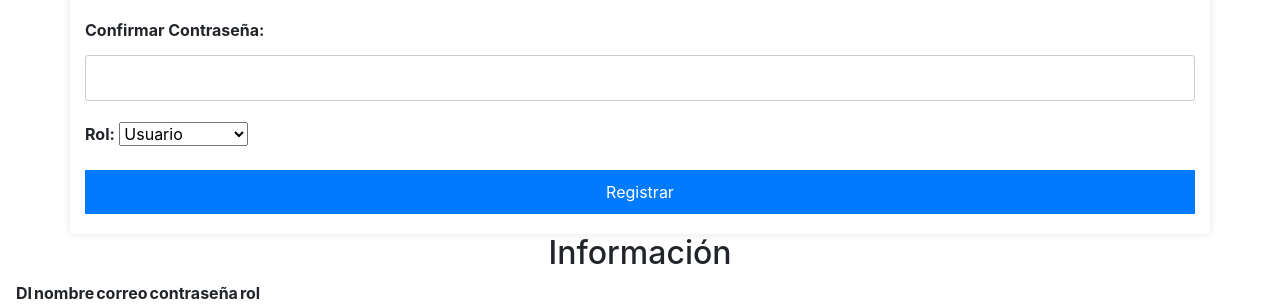
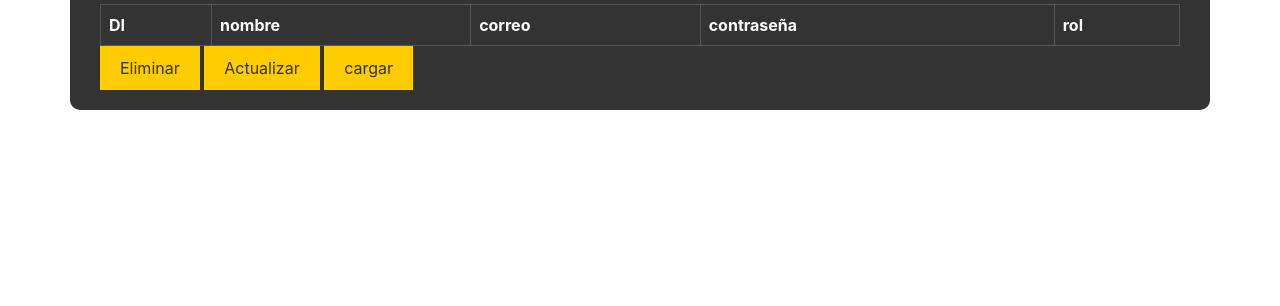
Before and after one commit to Sgmalagon/pruebajs_santy, a plain HTML site: page index.html in a window 1280 px wide. Shown: the part 511-817 px from the top of the page. Drawn offline with nearby package versions, Linux system fonts and the light colour scheme.

Commit message:
Add files via upload

```diff
--- a/controlador_main.js
+++ b/controlador_main.js
@@ -1,30 +1,194 @@
-
+var personas = [];
 class ControladorVista {
     static agregarPersonaATabla(persona) {
         const tabla = document.getElementById("tdatos");
         tabla.innerHTML += persona.obtenerFilaHTML();
+        guardarEnLocalStorage();
+
+
     }
 }
+var idsAgregados = [];
 
-var idsAgregados = [];
 function crearobjecto() {
-
-
     const id = document.getElementById("cc").value;
     const nombre = document.getElementById("nombre").value;
     const correo = document.getElementById("email").value;
     const contraseña = document.getElementById("password").value;
     const rol = document.getElementById("rol").value;
 
-    if (idsAgregados.includes(cc)) {
+
+    if (!id || !nombre || !correo || !contraseña || !rol) {
+        alert("Por favor, complete todos los campos.");
+        return;
+    }
+
+
+    const idRepetido = personas.some(persona => persona.id === id);
+    if (idRepetido) {
         alert("ID duplicado. No se pueden agregar datos duplicados.");
         return;
     }
-    idsAgregados.push(cc);
-
 
     const nuevaPersona = new Persona(id, nombre, correo, contraseña, rol);
 
+    personas.push(nuevaPersona);
 
     ControladorVista.agregarPersonaATabla(nuevaPersona);
+
+    limpiarCampos();
 }
+
+
+function limpiarCampos() {
+    const elementosDeEntrada = document.querySelectorAll('input, select');
+
+    for (let i = 0; i < elementosDeEntrada.length; i++) {
+        const elemento = elementosDeEntrada[i];
+
+        if (elemento.type === 'checkbox' || elemento.type === 'radio') {
+            elemento.checked = false;
+        } else {
+            elemento.value = '';
+        }
+    }
+}
+
+
+function eliminarFilaSeleccionada() {
+    const id = document.getElementById("cc").value;
+
+    const indice = personas.findIndex(persona => persona.id === id);
+
+    if (indice !== -1) {
+        personas.splice(indice, 1);
+
+        guardarEnLocalStorage();
+
+        const tabla = document.getElementById("tdatos");
+        const fila = tabla.getElementsByTagName("tr");
+
+        for (let i = 0; i < fila.length; i++) {
+            const celda = fila[i].getElementsByTagName("td");
+
+            if (celda.length > 0 && celda[0].innerText === id) {
+                fila[i].remove();
+                alert("Datos eliminados correctamente.");
+                return;
+            }
+        }
+    } else {
+        alert("No se puede eliminar, el ID no existe.");
+    }
+}
+
+
+
+function actualizarFilaSeleccionada() {
+    const id = document.getElementById("cc").value;
+    const nombre = document.getElementById("nombre").value;
+    const correo = document.getElementById("email").value;
+    const contraseña = document.getElementById("password").value;
+    const rol = document.getElementById("rol").value;
+
+    if (!id || !nombre || !correo || !contraseña || !rol) {
+        alert("Por favor, complete todos los campos.");
+        return;
+    }
+
+    const indice = personas.findIndex(persona => persona.id === id);
+
+    if (indice !== -1) {
+        personas[indice].nombre = nombre;
+        personas[indice].correo = correo;
+        personas[indice].contraseña = contraseña;
+        personas[indice].rol = rol;
+
+        guardarEnLocalStorage();
+
+        const tabla = document.getElementById("tdatos");
+        const fila = tabla.getElementsByTagName("tr");
+
+        for (let i = 0; i < fila.length; i++) {
+            const celda = fila[i].getElementsByTagName("td");
+            if (celda.length > 0 && celda[0].innerText === id) {
+                celda[1].innerText = nombre;
+                celda[2].innerText = correo;
+                celda[3].innerText = contraseña;
+                celda[4].innerText = rol;
+                alert("Datos actualizados correctamente.");
+                return;
+            }
+        }
+    } else {
+        alert("No se puede actualizar, el ID no existe.");
+    }
+}
+
+
+
+function guardarEnLocalStorage() {
+    localStorage.setItem('personas', JSON.stringify(personas));
+
+}
+
+function updatetabla() {
+
+    const id = document.getElementById("cc").value;
+
+    if (idsAgregados.includes(id)) {
+
+        const nombre = document.getElementById("nombre").value;
+        const correo = document.getElementById("email").value;
+        const contraseña = document.getElementById("password").value;
+        const rol = document.getElementById("rol").value;
+
+        const table = document.getElementById("tdatos");
+        const rows = table.getElementsByTagName("tr");
+
+        for (let i = 0; i < rows.length; i++) {
+
+            const cells = rows[i].getElementsByTagName("td");
+
+            if (cells.length > 0 && cells[0].innerText === id) {
+
+                cells[1].innerText = nombre;
+                cells[2].innerText = correo;
+                cells[3].innerText = contraseña;
+                cells[4].innerText = rol;
+                alert("Datos actualizados correctamente.");
+                return;
+            }
+        }
+
+        alert("Error al encontrar la fila para actualizar.");
+    } else {
+
+        alert("No se puede actualizar, el ID no existe.");
+    }
+}
+
+
+
+
+function cargarDesdeLocalStorage() {
+    const tabla = document.getElementById("tdatos");
+    const personasStr = localStorage.getItem('personas');
+
+    if (!personasStr) {
+        alert("No hay datos almacenados en el localStorage.");
+        return;
+    }
+
+    personas = JSON.parse(personasStr);
+
+    tabla.innerHTML = '<tr><th>DI</th><th>nombre</th><th>correo</th><th>contraseña</th><th>rol</th></tr>';
+
+    for (let i = 0; i < personas.length; i++) {
+        const persona = personas[i];
+        const filaHTML = `<tr><td>${persona.id}</td><td>${persona.nombre}</td><td>${persona.correo}</td><td>${persona.contraseña}</td><td>${persona.rol}</td></tr>`;
+        tabla.innerHTML += filaHTML;
+    }
+
+    alert("Datos cargados correctamente.");
+}
--- a/index.html
+++ b/index.html
@@ -31,10 +31,7 @@
               <label for="password">Contraseña:</label>
               <input type="password" id="password" name="password" required>
           </div>
-          <div class="mb-3">
-              <label for="confirm_password">Confirmar Contraseña:</label>
-              <input type="password" id="confirm_password" name="confirm_password" required>
-          </div>
+
           <div class="mb-3">
               <label for="rol">Rol:</label>
               <select id="rol" name="rol">
@@ -45,11 +42,10 @@
           <button type="button" onclick="crearobjecto()">Registrar</button>
 
       </form>
-  </div>
 
       <div class="container-fluid">
         <h2>Información</h2>
-    <table id="tdatos">
+        <table class="tdda" id="tdatos">
           <tr>
               <th>DI</th>
               <th>nombre</th>
@@ -59,6 +55,14 @@
 
           </tr>
       </table>
+      <div class="container-buttons">
+        <button class="delete" onclick="eliminarFilaSeleccionada()">Eliminar</button>
+        <button class="update" onclick="actualizarFilaSeleccionada()">Actualizar</button>
+        <button class="loadinfo" onclick="cargarDesdeLocalStorage()">cargar</button>
+    </div>
+  </div>
+
+
 
 
 </div>
--- a/style.css
+++ b/style.css
@@ -1,43 +1,72 @@
+body {
+    background-color: #1c1c1c;
+    color: #fff;
+    font-family: 'Courier New', Courier, monospace;
+}
+
 .container {
-    max-width: 400px;
-    margin: auto;
+    background-color: #333;
+    border-radius: 10px;
     padding: 20px;
-    background-color: #fff;
-    border-radius: 5px;
-    box-shadow: 0 0 10px rgba(0, 0, 0, 0.1);
-}
-.container-fluid{
-    width: 70%;
+    margin-top: 20px;
 }
 
 h2 {
-    text-align: center;
+    color: #ffcc00; /* Amarillo para steampunk */
 }
 
 label {
-    font-weight: bold;
+    color: #ffcc00;
 }
 
-input[type="text"],
-input[type="email"],
-input[type="password"] {
-    width: 100%;
-    padding: 10px;
-    margin: 5px 0;
-    border: 1px solid #ccc;
-    border-radius: 3px;
+input,
+select {
+    background-color: #2d2d2d;
+    color: #fff;
+    border: 1px solid #ffcc00;
+    border-radius: 5px;
+    padding: 8px;
+    margin-bottom: 10px;
 }
 
 button {
-    width: 100%;
-    padding: 10px;
-    background-color: #007BFF;
-    color: #fff;
+    background-color: #ffcc00;
+    color: #333;
     border: none;
-    border-radius: 3px;
+    padding: 10px 20px;
+    border-radius: 5px;
     cursor: pointer;
+    margin-top: 10px;
 }
 
 button:hover {
-    background-color: #0056b3;
+    background-color: #ffd633; /* Cambio de color al pasar el mouse para steampunk */
 }
+
+.table {
+    color: #fff;
+}
+
+/* Agrega más estilos según sea necesario para personalizar aún más tu formulario */
+/* Añade estos estilos para la tabla y las celdas */
+table {
+    width: 100%;
+    border-collapse: collapse;
+    margin-top: 20px;
+}
+
+th, td {
+    border: 1px solid #555;
+    padding: 8px;
+    text-align: left;
+}
+
+th {
+    background-color: #333;
+    color: #fff;
+}
+
+/* Estilo adicional para resaltar filas al pasar el mouse */
+tr:hover {
+    background-color: #555;
+}
```
Lines whose indentation alone changed are shown as unchanged.
